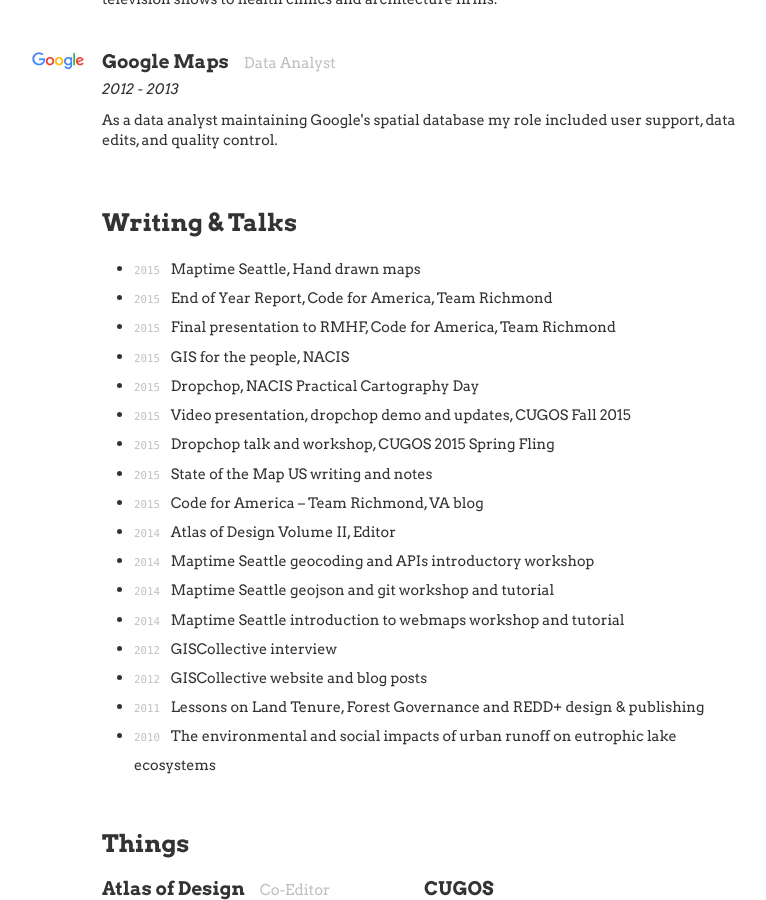
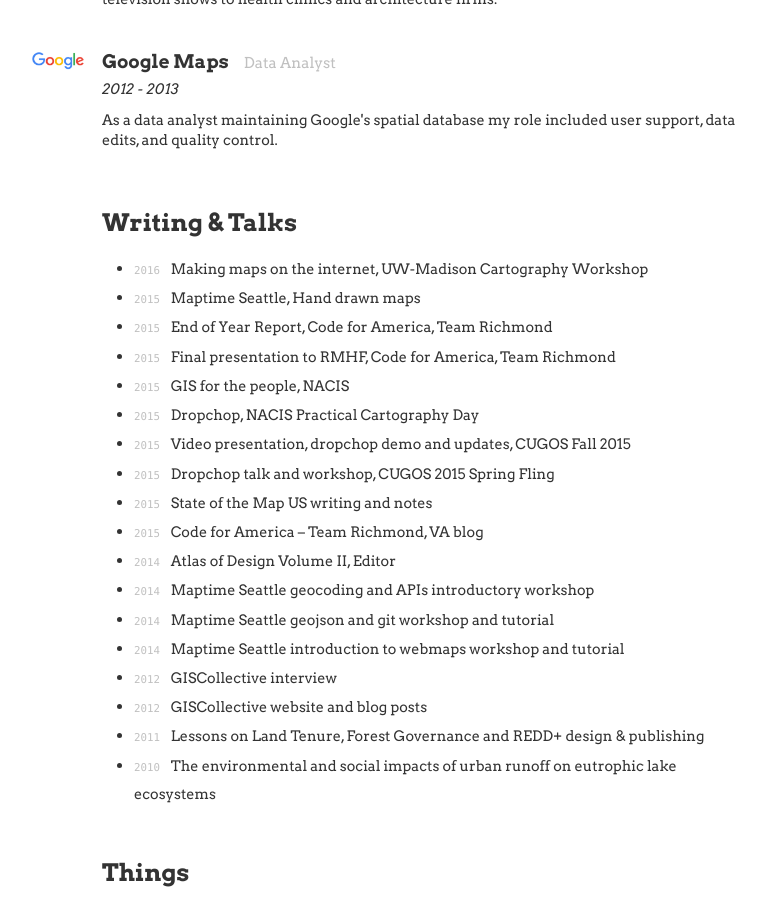
Before and after one commit to mapsam/mapsam.github.io, a Jekyll site: the page built from resume/index.md, in a window 1280 px wide and 900 px high, scrolled down 578 px. Shown: the whole window, without its empty margins (130-896 px from the left). Built offline with Jekyll 4.4.1, drawn with Linux system fonts in a browser that asks for light colours; nearby versions of some CDN libraries.

Commit message:
360 degrees woot

```diff
--- a/resume/index.md
+++ b/resume/index.md
@@ -52,6 +52,10 @@
         time: 2012 - 2015
         description: Situated Laboratories is a consulting and web development agency started by myself and Richard Donohue. For three years we worked with small and large clients on their brand and online presence.
 cv:
+    -
+        name: Making maps on the internet, UW-Madison Cartography Workshop
+        link: https://www.youtube.com/watch?v=AbtBi_e3mwc
+        year: 2016
     -
         name: Maptime Seattle, Hand drawn maps
         link: http://maptimesea.github.io/2015/12/01/hand-drawn-maps.html
```
